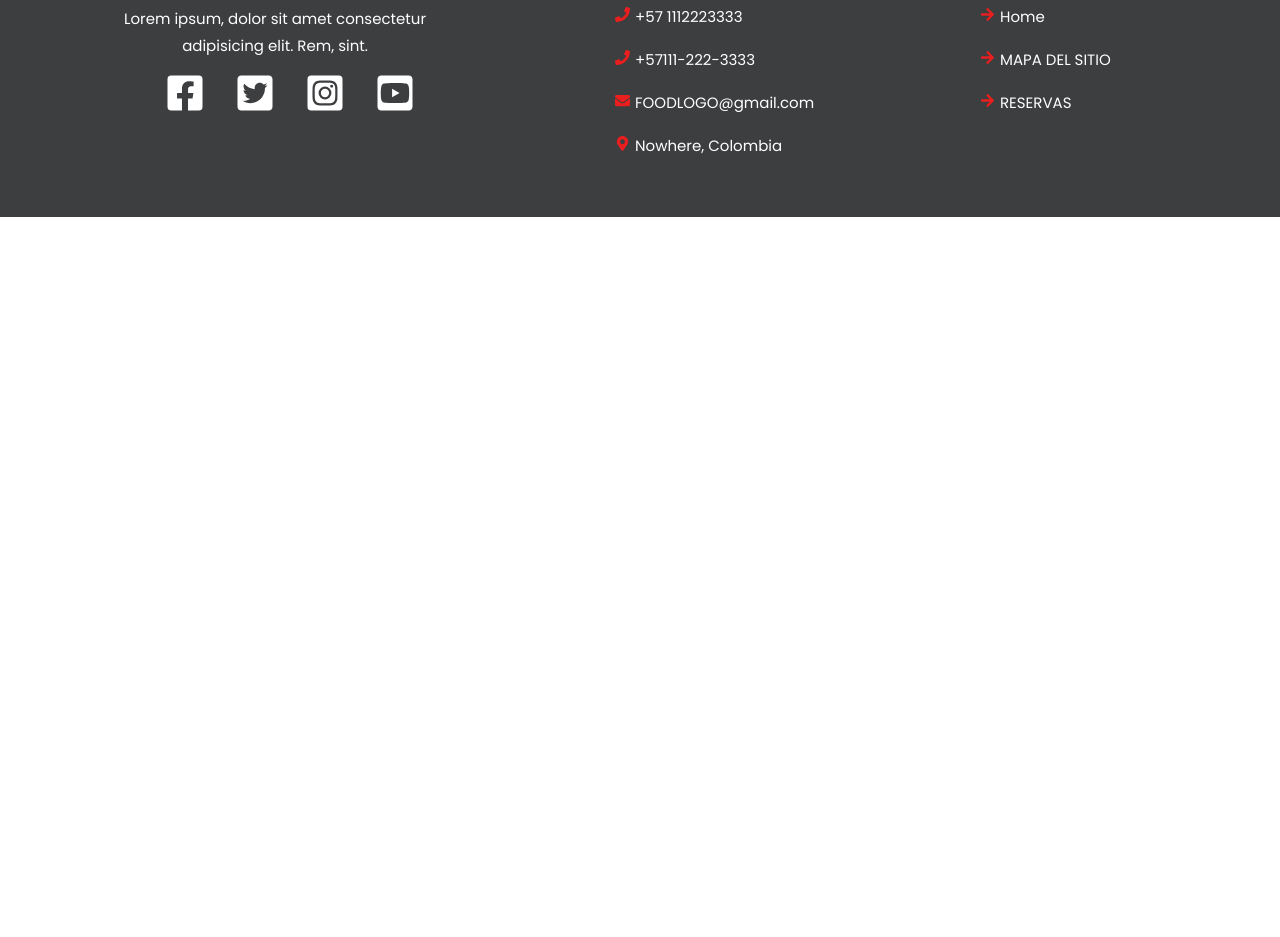
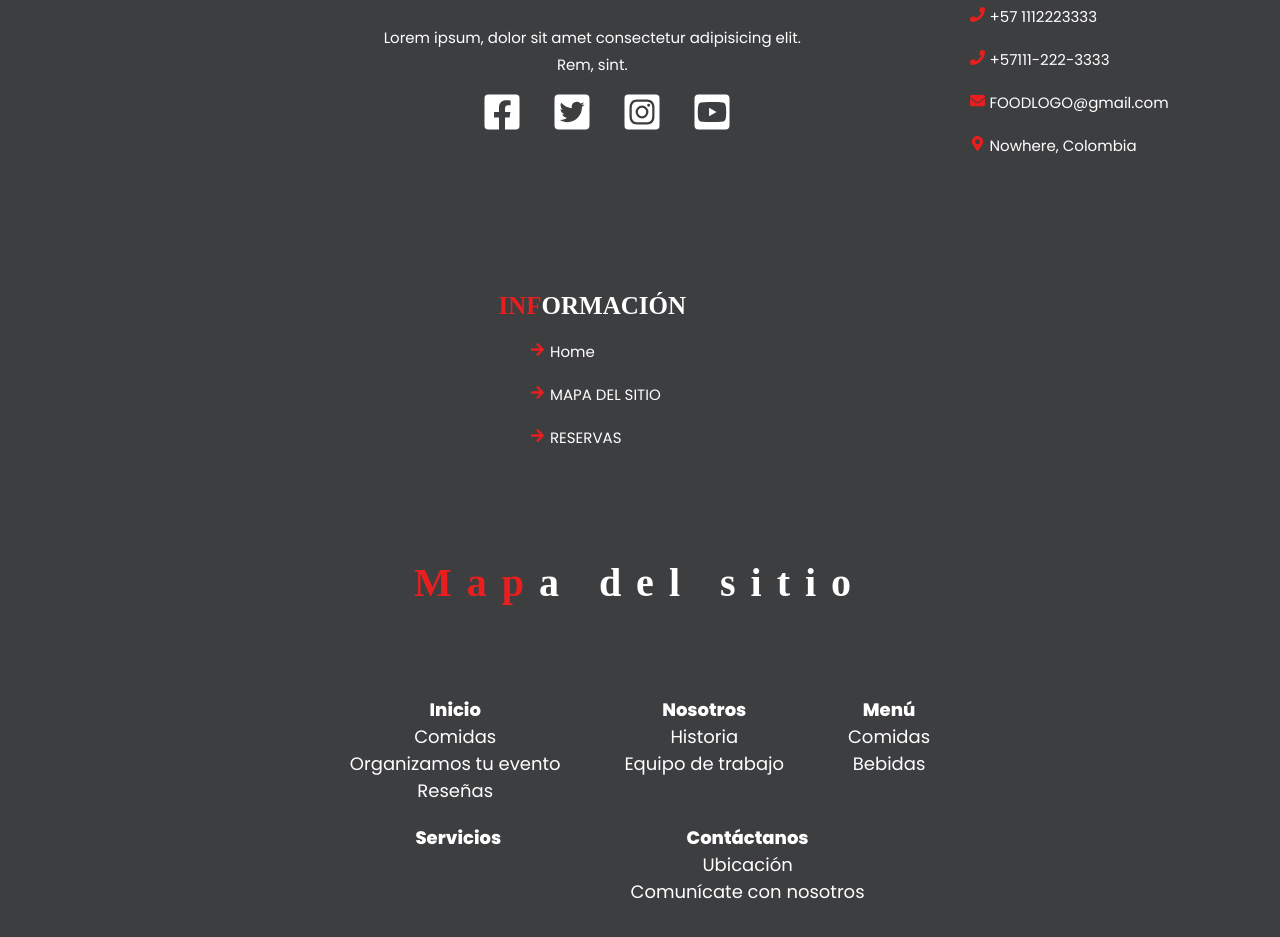
Before and after one commit to Sektor30/Frontend-Web-test, a React (Create React App) app: page /reserva in a window 1280 px wide. Shown: the part 1003-1940 px from the top of the page. Before the commit the page ends 1220 px from the top, so only its background shows below. Built offline with nearby package versions, Linux system fonts and the light colour scheme; no server answers.

Commit message:
react page test -12  edit pages

```diff
--- a/src/components/ui/Footer/Footer.elements.js
+++ b/src/components/ui/Footer/Footer.elements.js
@@ -4,6 +4,7 @@ import styled from "styled-components";
 export const FooterStyle = styled.div`
     background: var(--footer-bg);
     padding: 5rem 10rem;
+
 
     @media (max-width:768px) {
         text-align: center;
@@ -15,6 +16,23 @@ export const BoxContainer = styled.div`
     display: grid;
     grid-template-columns: repeat(auto-fit, minmax(30rem, 1fr));
     gap: 1.5rem;
+    align-items:center;
+    margin-left: 28rem;
+    width: 80%;
+    @media (max-width:991px) {
+       margin-left:7rem;
+    }
+
+    @media (max-width:600px) {
+        margin-left:1px;
+
+    @media (max-width:300px) {
+        margin-left:;
+
+    }
+
+
+
 `;
 
 export const FooterH1 = styled.h1`
--- a/src/components/ui/Footer/Footer.js
+++ b/src/components/ui/Footer/Footer.js
@@ -1,6 +1,7 @@
 import React from 'react'
 import { FaArrowRight, FaEnvelope, FaFacebookSquare, FaInstagramSquare, FaMapMarkerAlt, FaPhone, FaTwitterSquare, FaYoutubeSquare } from 'react-icons/fa'
 import { BoxContainer, FooterIcon, FooterA, FooterH1, FooterStyle, FooterP, FooterShare, Share } from './Footer.elements'
+import Listamapa from '../../../pages/mapaS/Listamapa'
 
 function Footer() {
     return (
@@ -32,7 +33,14 @@ function Footer() {
                     <FooterA to="/mapa"><FooterIcon><FaArrowRight /></FooterIcon>MAPA DEL SITIO</FooterA>
                     <FooterA to="/reserva"><FooterIcon><FaArrowRight /></FooterIcon>RESERVAS</FooterA>
                 </div>
+
             </BoxContainer>
+            <div>
+
+                <div> < Listamapa /> </div>
+
+            </div>
+
         </FooterStyle>
     )
 }
--- a/src/components/ui/HomeEventos/Eventos.elements.js
+++ b/src/components/ui/HomeEventos/Eventos.elements.js
@@ -8,6 +8,7 @@ export const EventosContainer = styled.div`
     background: var(--eventos-bg);
     padding: 1rem 60rem;
     width: 100%;
+
 
 
 
--- a/src/components/ui/HomeRestaurante/Restaurante.elemets.js
+++ b/src/components/ui/HomeRestaurante/Restaurante.elemets.js
@@ -17,13 +17,20 @@ export const TituloContiner = styled.h1`
     margin-left: 35%;
     font-size: 35px;
 
-    @media (max-width:750px) {
+
+    @media (max-width:950px) {
 
         margin-left:50px;
     }
-    @media (max-width:400px) {
-        font-size:10px;
-        margin-left:-45px;
+
+    @media (max-width:750px) {
+        font-size:4px;
+        margin-left:35px;
+    }
+
+    @media (max-width:415px) {
+        font-size:4px;
+        margin-left:-35px;
     }
 
 
--- a/src/pages/home/HomePage.js
+++ b/src/pages/home/HomePage.js
@@ -4,7 +4,7 @@ import Eventos from '../../components/ui/HomeEventos/Eventos'
 import Homemenu from '../../components/ui/HomeMenu/Homemenu'
 import Comments from '../../components/ui/HomeReseñas/Comments'
 import Restaurante from '../../components/ui/HomeRestaurante/Restaurante'
-import Listamapa from '../mapaS/Listamapa'
+
 import Contact1 from '../contactP/Contact1'
 
 function HomePage() {
@@ -16,7 +16,7 @@ function HomePage() {
             <Eventos />
             <Contact1 />
             <Comments />
-            <Listamapa />
+
         </div>
     )
 }
--- a/src/pages/mapaS/Listamapa.js
+++ b/src/pages/mapaS/Listamapa.js
@@ -17,39 +17,39 @@ class Listamapa extends Component {
                         <div className="caja">
                             <ul>
                                 <li><a className="" href="./homeScren.html"> <h4> Inicio </h4> </a></li>
-                                <li><a className="" href="./homeScren.html#comidas">Comidas</a></li>
-                                <li><a className="" href="./homeScren.html#organizar">Organizamos tu evento</a></li>
-                                <li><a className="" href="./homeScren.html#resenas">Reseñas</a></li>
+                                <li><a className="tituloCaja" href="./homeScren.html#comidas">Comidas</a></li>
+                                <li><a className="tituloCaja" href="./homeScren.html#organizar">Organizamos tu evento</a></li>
+                                <li><a className="tituloCaja" href="./homeScren.html#resenas">Reseñas</a></li>
                             </ul>
                         </div>
 
                         <div className="caja">
                             <ul>
                             <li><a className="" href="./nosotros.html"> <h4> Nosotros</h4> </a></li>
-                            <li><a className="" href="./nosotros.html#historia">Historia</a></li>
-                            <li><a className="" href="./nosotros.html#equipo">Equipo de trabajo</a></li>
+                            <li><a className="tituloCaja" href="./nosotros.html#historia">Historia</a></li>
+                            <li><a className="tituloCaja" href="./nosotros.html#equipo">Equipo de trabajo</a></li>
                             </ul>
                         </div>
 
                         <div className="caja">
                             <ul>
                             <li><a className="" href="./RETO1 V2-Menu/menu.html"><h4>Menú</h4></a></li>
-                            <li><a className="" href="./RETO1 V2-Menu/menu.html#comida">Comidas</a></li>
-                            <li><a className="" href="./RETO1 V2-Menu/menu.html#bebidas">Bebidas</a></li>
+                            <li><a className="tituloCaja" href="./RETO1 V2-Menu/menu.html#comida">Comidas</a></li>
+                            <li><a className="tituloCaja" href="./RETO1 V2-Menu/menu.html#bebidas">Bebidas</a></li>
                             </ul>
                         </div>
 
                         <div className="caja">
                             <ul>
-                                <li> <a className="" href="./servicios.html"><h4>  Servicios </h4> </a> </li> </ul>
+                                <li> <a className="tituloCaja" href="./servicios.html"><h4>  Servicios </h4> </a> </li> </ul>
 
                         </div>
 
                         <div className="caja">
                             <ul>
                             <li><a className="" href="./Cont/contacto.html"> <h4> Contáctanos </h4> </a></li>
-                            <li><a className="" href="./Cont/contacto.html#ubicacion">Ubicación</a></li>
-                            <li><a className="" href="./Cont/contacto.html#comu">Comunícate con nosotros</a></li>
+                            <li><a className="tituloCaja" href="./Cont/contacto.html#ubicacion">Ubicación</a></li>
+                            <li><a className="tituloCaja" href="./Cont/contacto.html#comu">Comunícate con nosotros</a></li>
                             </ul>
                         </div>
 
--- a/src/pages/mapaS/listamap.css
+++ b/src/pages/mapaS/listamap.css
@@ -41,12 +41,13 @@ body {
   width: 100%;
 }
 
-h1 {
+.mapaSitio h1 {
   font-family: var(--font-title);
-  color: var(--negro);
+  color: white;
   font-size: 4rem;
   text-align: center;
   margin-top: 10rem;
+  letter-spacing: 15px;
 }
 
 h1 span {
@@ -73,6 +74,10 @@ ul{
   font-size: 18px;
 }
 .caja a{
+  color: var(--blanco);
+}
+
+.tituloCaja:hover{
   color: var(--rojo);
 }
 
```
Also changed, not shown: 10 other files (tests, documents, lock files or other folders).
